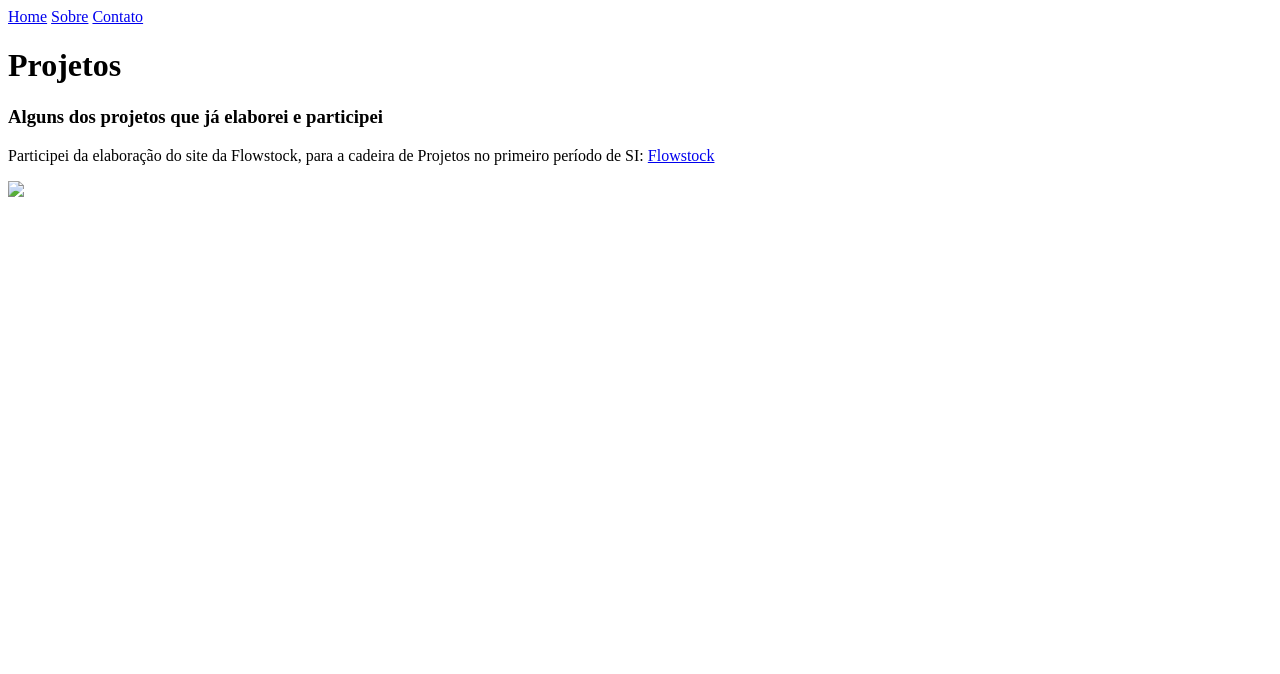
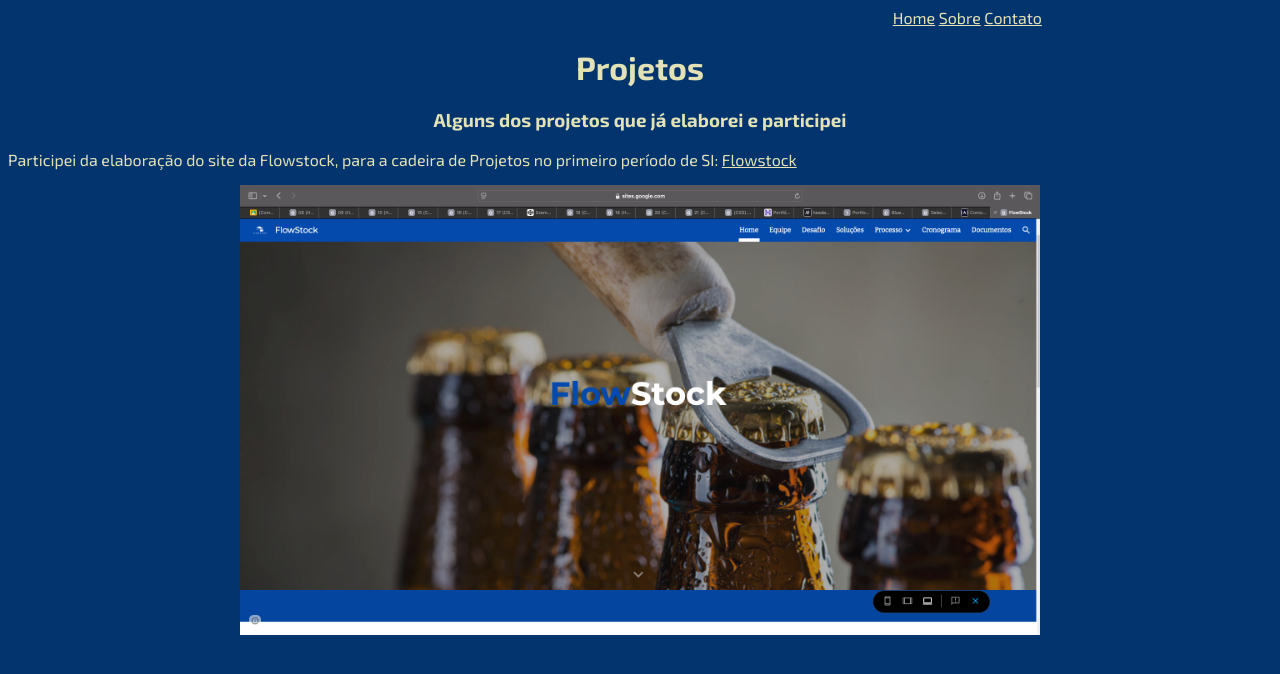
Before and after one commit to dgsa17/port-html-css, a plain HTML site: page projetos.html in a window 1280 px wide. Drawn offline with Linux system fonts and the light colour scheme.

Commit message:
Atualizado

```diff
--- a/projetos.html
+++ b/projetos.html
@@ -4,14 +4,14 @@
     <meta charset="UTF-8" />
     <meta name="viewport" content="width=device-width, initial-scale=1.0" />
     <title>Document</title>
-    <link rel="stylesheet" href="/Assets/css externo/styles.css" />
+    <link rel="stylesheet" href="styles.css" />
   </head>
   <body>
     <header>
       <nav>
-        <a href="/index.html">Home</a>
-        <a href="/Sobre mim/sobre.html">Sobre</a>
-        <a href="/Contato/contato.html">Contato</a>
+        <a href="index.html">Home</a>
+        <a href="index.html">Sobre</a>
+        <a href="contato.html">Contato</a>
       </nav>
     </header>
     <h1 class="paragrafo">Projetos</h1>
@@ -26,7 +26,7 @@
         </p>
         <img
           class="img_proj"
-          src="/Assets/img/Captura de Tela 2024-10-07 às 18.22.18.png"
+          src="Captura de Tela 2024-10-07 às 18.22.18.png"
         />
 
   </body>
```
Also changed, not shown: contato.html (+4 -4 lines), index.html (+6 -6 lines), sobre.html (+4 -4 lines), Captura de Tela 2024-10-07 às 18.22.18.png (added).
